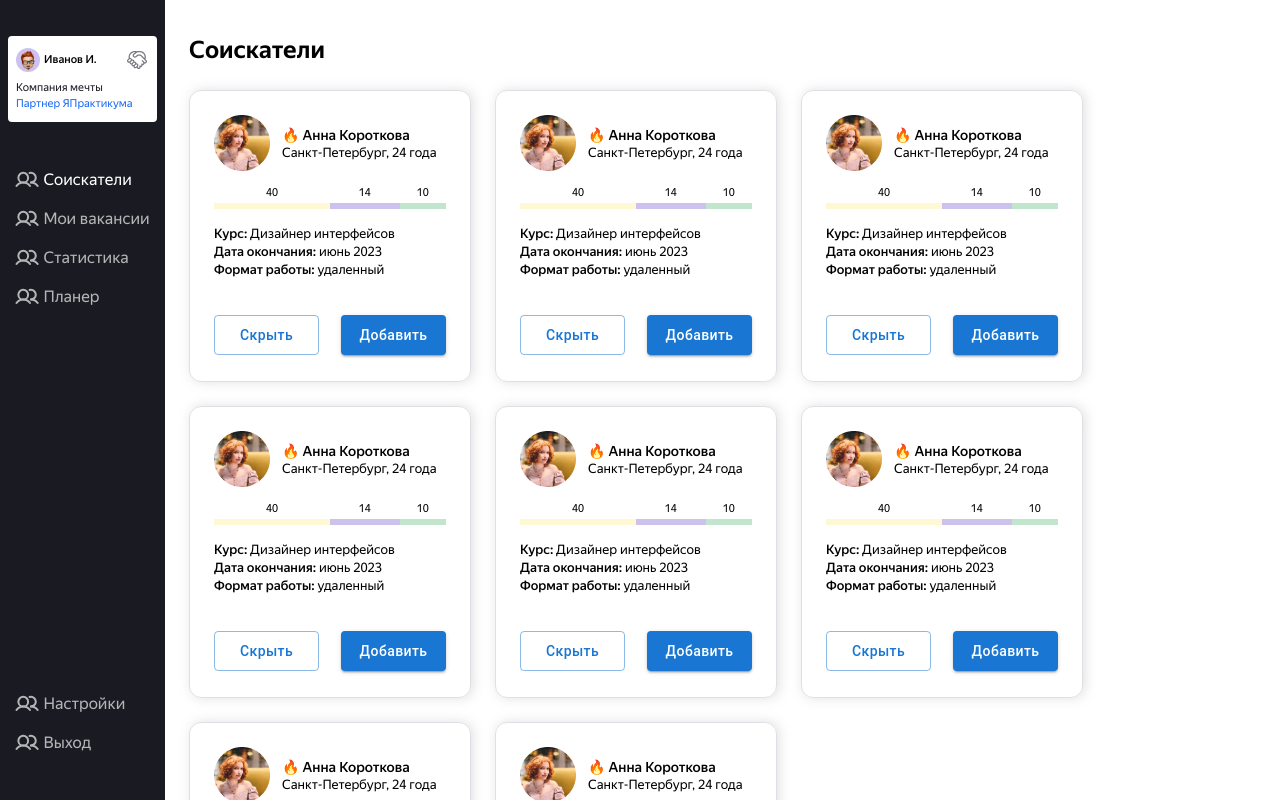
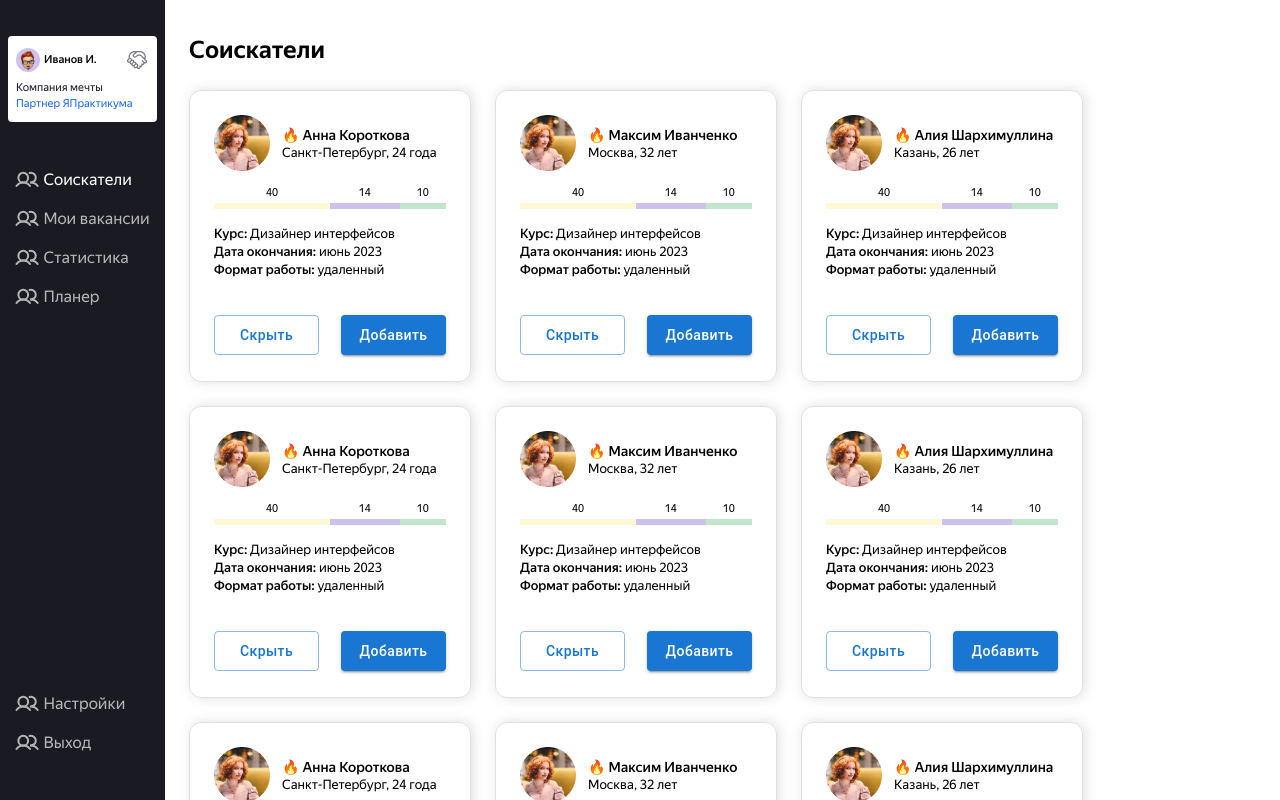
Before and after one commit to evilya2505/hakaton-tracker-team-13, a React (Create React App) app: page /applicants in a window 1280 px wide. Shown: the top 800 px of the page. Built offline with nearby package versions, Linux system fonts and the light colour scheme.

Commit message:
add rendering cards from array elements

```diff
--- a/src/components/main/applicants/applicants-card/index.tsx
+++ b/src/components/main/applicants/applicants-card/index.tsx
@@ -7,15 +7,22 @@ const BootstrapButton = styled(Button)({
   textTransform: "none",
 });
 
-const ApplicantsCard: React.FC<{}> = (): JSX.Element => {
+interface ApplicantsCardProps {
+  name: string;
+  city: string;
+  age: string;
+}
+
+
+const ApplicantsCard = ({name, age, city}: ApplicantsCardProps): JSX.Element => {
   return (
     <div className={applicantsCard.card}>
       <div className={applicantsCard.description}>
         <div className={applicantsCard.info}>
           <img src={img} className={applicantsCard.img} alt="Фото" />
           <div className={applicantsCard.profile}>
-            <h4 className={applicantsCard.name}>🔥 Анна Короткова</h4>
-            <p className={applicantsCard.tag}>Санкт-Петербург, 24 года</p>
+            <h4 className={applicantsCard.name}>🔥 {name}</h4>
+            <p className={applicantsCard.tag}>{city}, {age}</p>
           </div>
         </div>
         <div className={applicantsCard.activity}>
--- a/src/components/main/applicants/index.tsx
+++ b/src/components/main/applicants/index.tsx
@@ -1,53 +1,25 @@
 import applicants from "./index.module.css";
 import ApplicantsCard from "./applicants-card";
 import page from "../index.module.css";
-import { useEffect } from "react";
+import { cardsList } from "../../../constants/cardsList";
 
 const Applicants: React.FC<{}> = (): JSX.Element => {
-  // type applicantsCardList = {
-
-  // };
-
-  // export type LoginFormValues = {
-  //   email: string;
-  //   password: string;
-  // };
-
-  // useEffect(() => {
-  //   for (let index = 0; index < 12; index++) {
-  //     applicantsCardList.append(<ApplicantsCard />);
-  //   }
-  //   console.log(applicantsCardList);
-  // }, []);
-
   return (
     <div className={`${page.pageElement} ${applicants.container}`}>
       <h2 className={applicants.title}>Соискатели</h2>
       <ul className={applicants.list}>
-        <li>
-          <ApplicantsCard />
-        </li>
-        <li>
-          <ApplicantsCard />
-        </li>
-        <li>
-          <ApplicantsCard />
-        </li>
-        <li>
-          <ApplicantsCard />
-        </li>
-        <li>
-          <ApplicantsCard />
-        </li>
-        <li>
-          <ApplicantsCard />
-        </li>
-        <li>
-          <ApplicantsCard />
-        </li>
-        <li>
-          <ApplicantsCard />
-        </li>
+      {cardsList.map((element: { name: string; city: string, age: string }, index) => {
+        return (
+          <li>
+            <ApplicantsCard
+              key={index}
+              name={element.name}
+              city={element.city}
+              age={element.age}
+            />
+          </li>
+        );
+      })}
       </ul>
     </div>
 
--- /dev/null
+++ b/src/constants/cardsList.tsx
@@ -0,0 +1,47 @@
+export const cardsList: Array<{ name: string; city: string; age: string }> = [
+  {
+    name: "Анна Короткова",
+    city: "Санкт-Петербург",
+    age: "24 года",
+  },
+  {
+    name: "Максим Иванченко",
+    city: "Москва",
+    age: "32 лет",
+  },
+  {
+    name: "Алия Шархимуллина",
+    city: "Казань",
+    age: "26 лет",
+  },
+  {
+    name: "Анна Короткова",
+    city: "Санкт-Петербург",
+    age: "24 года",
+  },
+  {
+    name: "Максим Иванченко",
+    city: "Москва",
+    age: "32 лет",
+  },
+  {
+    name: "Алия Шархимуллина",
+    city: "Казань",
+    age: "26 лет",
+  },
+  {
+    name: "Анна Короткова",
+    city: "Санкт-Петербург",
+    age: "24 года",
+  },
+  {
+    name: "Максим Иванченко",
+    city: "Москва",
+    age: "32 лет",
+  },
+  {
+    name: "Алия Шархимуллина",
+    city: "Казань",
+    age: "26 лет",
+  },
+];
```
